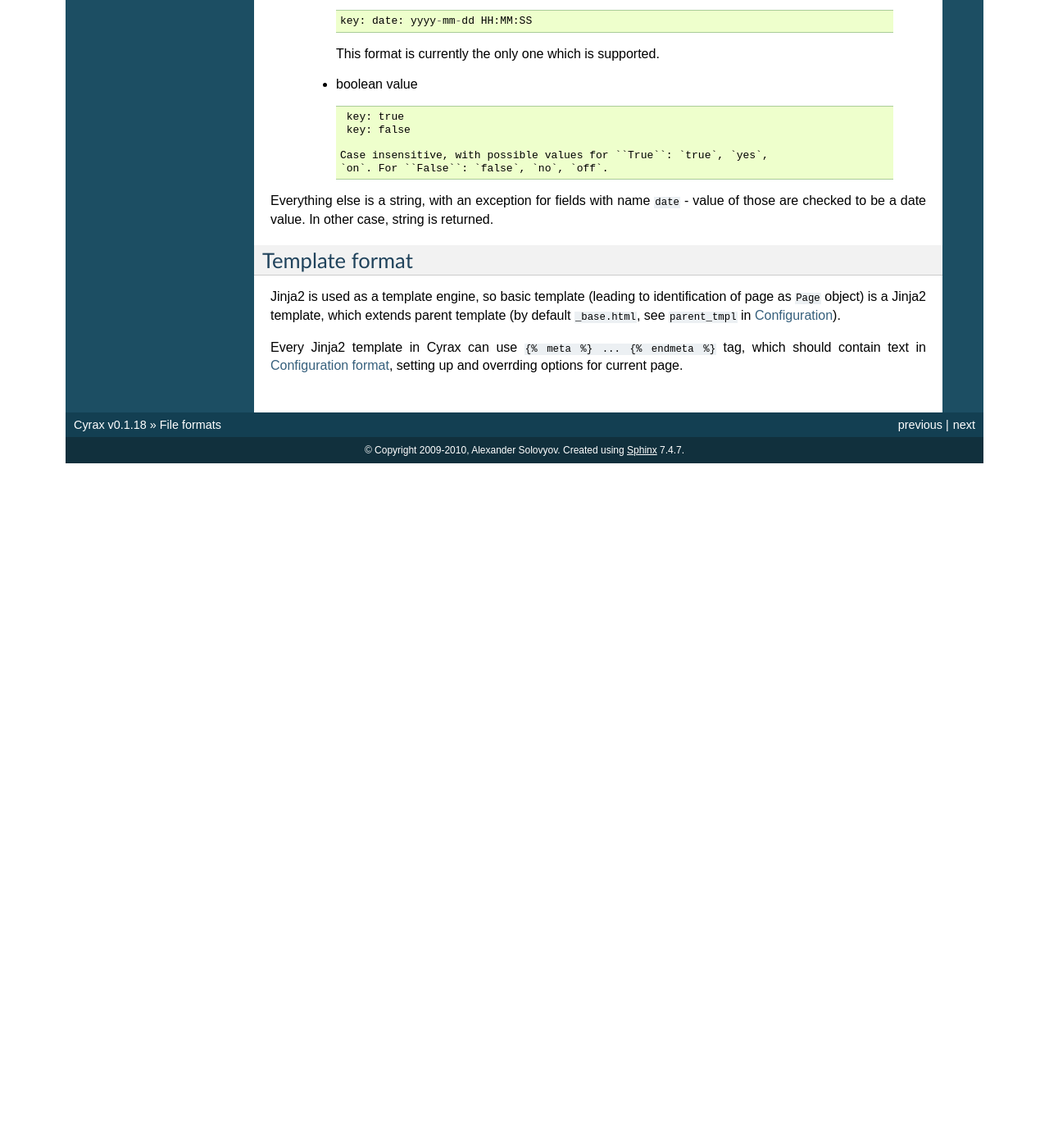
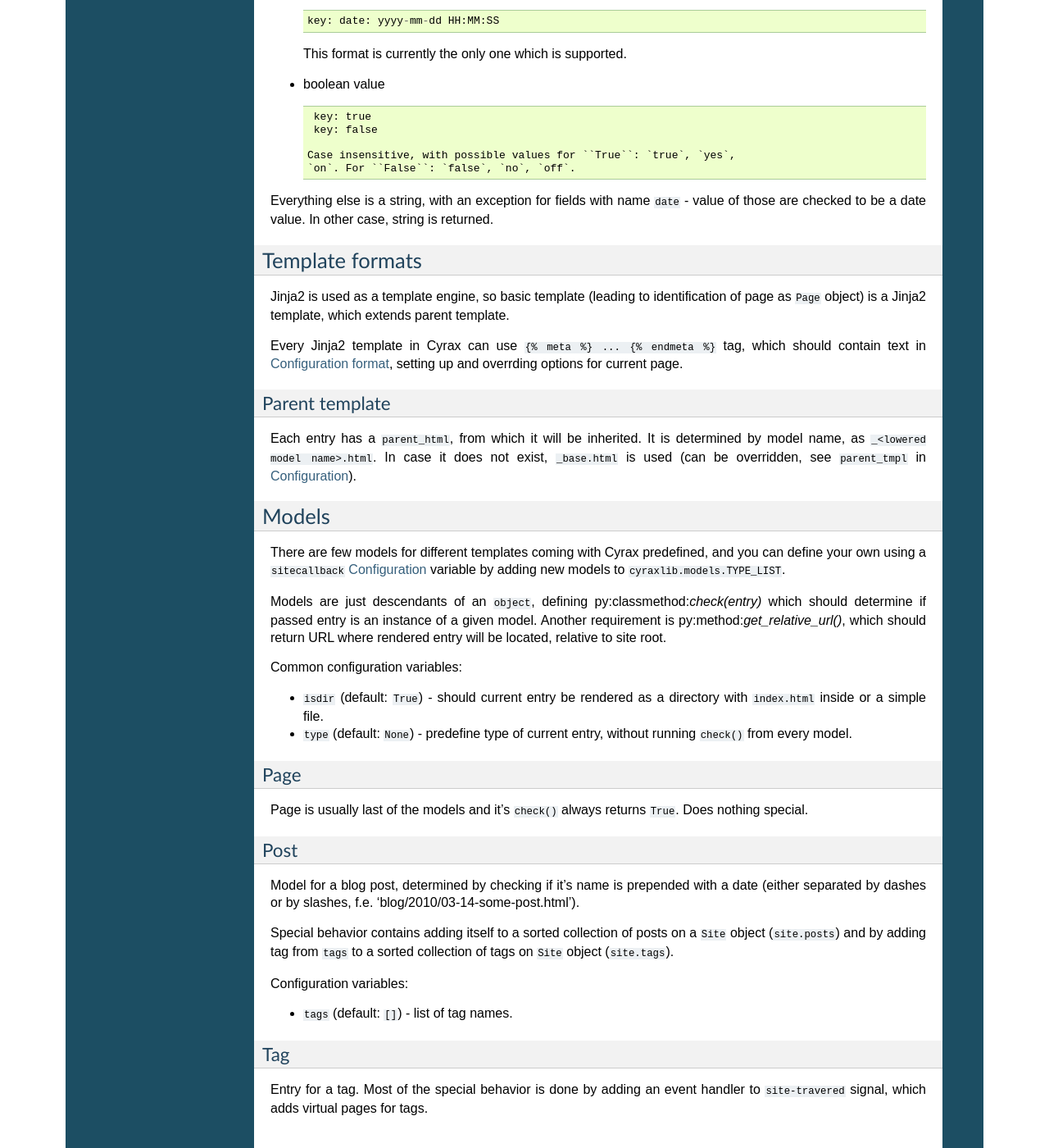
Before and after one commit to piranha/cyrax, a Sphinx documentation site: the page built from docs/formats.rst, in a window 1280 px wide and 1400 px high, scrolled down 488 px. Shown: the whole window at 82% size. Built offline with Sphinx 7.4.7, drawn with Linux system fonts in a browser that asks for light colours; before the commit the page ends 1053 px from its top, so only the background shows below that; some of the changed text lies outside the part shown.

Commit message:
more documentation

```diff
--- a/docs/formats.rst
+++ b/docs/formats.rst
@@ -15,44 +15,99 @@ should be located on a separate line, like this::
 
 It can contain different data formats, namely:
 
- - list
-   ::
+- list
+  ::
 
-     key: [list, of, values]
+    key: [list, of, values]
 
- - dictionary
-   ::
+- dictionary
+  ::
 
-     key: {key: value, key: value}
+    key: {key: value, key: value}
 
- - date
-   ::
+- date
+  ::
 
-     key: date: yyyy-mm-dd HH:MM:SS
+    key: date: yyyy-mm-dd HH:MM:SS
 
-   This format is currently the only one which is supported.
+  This format is currently the only one which is supported.
 
- - boolean value
-   ::
+- boolean value
+  ::
 
-     key: true
-     key: false
+    key: true
+    key: false
 
-    Case insensitive, with possible values for ``True``: `true`, `yes`,
-    `on`. For ``False``: `false`, `no`, `off`.
+   Case insensitive, with possible values for ``True``: `true`, `yes`,
+   `on`. For ``False``: `false`, `no`, `off`.
 
 Everything else is a string, with an exception for fields with name ``date`` -
 value of those are checked to be a date value. In other case, string is
 returned.
 
-Template format
----------------
+Template formats
+----------------
 
 Jinja2 is used as a template engine, so basic template (leading to
 identification of page as ``Page`` object) is a Jinja2 template, which extends
-parent template (by default ``_base.html``, see ``parent_tmpl`` in
-:ref:`configuration`).
+parent template.
 
 Every Jinja2 template in Cyrax can use ``{% meta %} ... {% endmeta %}`` tag,
-which should contain text in :ref:`config`, setting up and overrding options for
+which should contain text in :ref:`configformat`, setting up and overrding options for
 current page.
+
+Parent template
+~~~~~~~~~~~~~~~
+
+Each entry has a ``parent_html``, from which it will be inherited. It is
+determined by model name, as ``_<lowered model name>.html``. In case it does not
+exist, ``_base.html`` is used (can be overridden, see ``parent_tmpl`` in
+:ref:`config`).
+
+Models
+------
+
+There are few models for different templates coming with Cyrax predefined, and
+you can define your own using a ``sitecallback`` :ref:`config` variable
+by adding new models to ``cyraxlib.models.TYPE_LIST``.
+
+Models are just descendants of an ``object``, defining
+py:classmethod:`check(entry)` which should determine if passed entry is an
+instance of a given model. Another requirement is
+py:method:`get_relative_url()`, which should return URL where rendered entry
+will be located, relative to site root.
+
+Common configuration variables:
+
+- ``isdir`` (default: ``True``) - should current entry be rendered as a
+  directory with ``index.html`` inside or a simple file.
+
+- ``type`` (default: ``None``) - predefine type of current entry, without
+  running ``check()`` from every model.
+
+Page
+~~~~
+
+Page is usually last of the models and it's ``check()`` always returns
+``True``. Does nothing special.
+
+Post
+~~~~
+
+Model for a blog post, determined by checking if it's name is prepended with a
+date (either separated by dashes or by slashes,
+f.e. 'blog/2010/03-14-some-post.html').
+
+Special behavior contains adding itself to a sorted collection of posts on a
+``Site`` object (``site.posts``) and by adding tag from ``tags`` to a sorted
+collection of tags on ``Site`` object (``site.tags``).
+
+Configuration variables:
+
+- ``tags`` (default: ``[]``) - list of tag names.
+
+Tag
+~~~
+
+Entry for a tag. Most of the special behavior is done by adding an event handler
+to ``site-travered`` signal, which adds virtual pages for tags.
```
Also changed, not shown: other parts of docs/formats.rst (+1 -1 lines), docs/usage.rst (+8 -8 lines), 2 other files.
